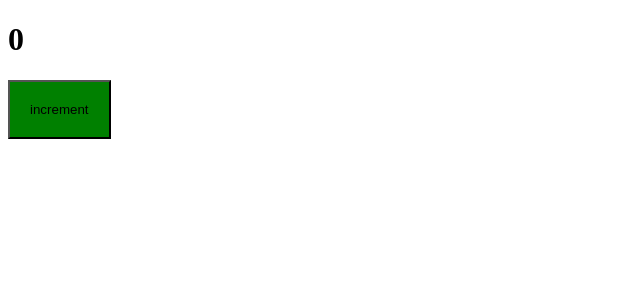
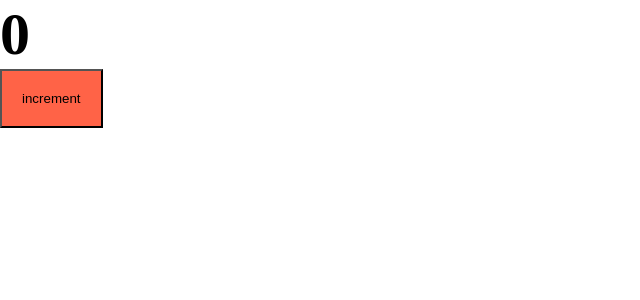
Before and after one commit to olegsleptsov/ulbi-tv-course, a React app: page / in a window 1280 px wide. Shown: the top 300 px of the page, without its empty margins (0-640 px from the left). Built offline with nearby package versions, Linux system fonts and the light colour scheme.

Commit message:
add scss modules

```diff
--- a/package.json
+++ b/package.json
@@ -24,6 +24,7 @@
     "@types/webpack-dev-server": "^4.7.2",
     "css-loader": "^7.1.2",
     "html-webpack-plugin": "^5.6.0",
+    "mini-css-extract-plugin": "^2.9.0",
     "sass": "^1.77.6",
     "sass-loader": "^14.2.1",
     "style-loader": "^4.0.0",
--- /dev/null
+++ b/src/App.tsx
@@ -0,0 +1,10 @@
+import { Counter } from "./components/Counter";
+import "./index.scss";
+
+export const App = () => {
+  return (
+    <div className="app">
+      <Counter />
+    </div>
+  );
+};
--- /dev/null
+++ b/src/components/Counter.module.scss
@@ -0,0 +1,4 @@
+.button {
+  padding: 20px;
+  background-color: tomato;
+}
--- a/src/components/Counter.scss
+++ /dev/null
@@ -1,4 +0,0 @@
-button {
-  padding: 20px;
-  background-color: green;
-}
--- a/src/components/Counter.tsx
+++ b/src/components/Counter.tsx
@@ -1,5 +1,5 @@
 import { useState } from "react";
-import "./Counter.scss";
+import classes from "./Counter.module.scss";
 
 export const Counter = () => {
   const [counter, setCounter] = useState(0);
@@ -9,7 +9,9 @@
   return (
     <div>
       <h1>{counter}</h1>
-      <button onClick={increment}>increment</button>
+      <button className={classes.button} onClick={increment}>
+        increment
+      </button>
     </div>
   );
 };
--- /dev/null
+++ b/src/index.scss
@@ -0,0 +1,9 @@
+* {
+  margin: 0;
+  padding: 0;
+  box-sizing: border-box;
+}
+
+.app {
+  font-size: 30px;
+}
--- a/src/index.tsx
+++ b/src/index.tsx
@@ -1,6 +1,6 @@
 import { createRoot } from "react-dom/client";
-import { Counter } from "./components/Counter";
+import { App } from "./App";
 
 const container = document.getElementById("root");
 const root = createRoot(container); // createRoot(container!) if you use TypeScript
-root.render(<Counter />);
+root.render(<App />);
```
Also changed, not shown: src/global.d.ts (added, +7 -0 lines), 4 other files (tests, documents, lock files or other folders).
